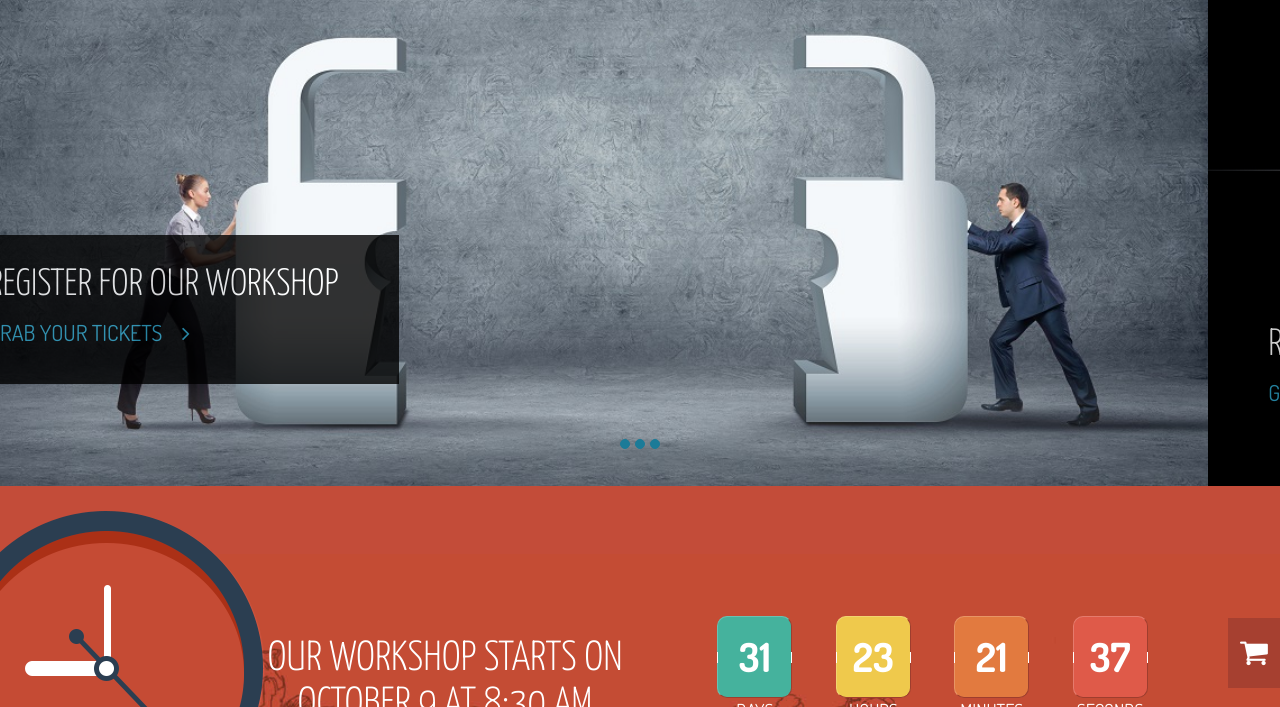
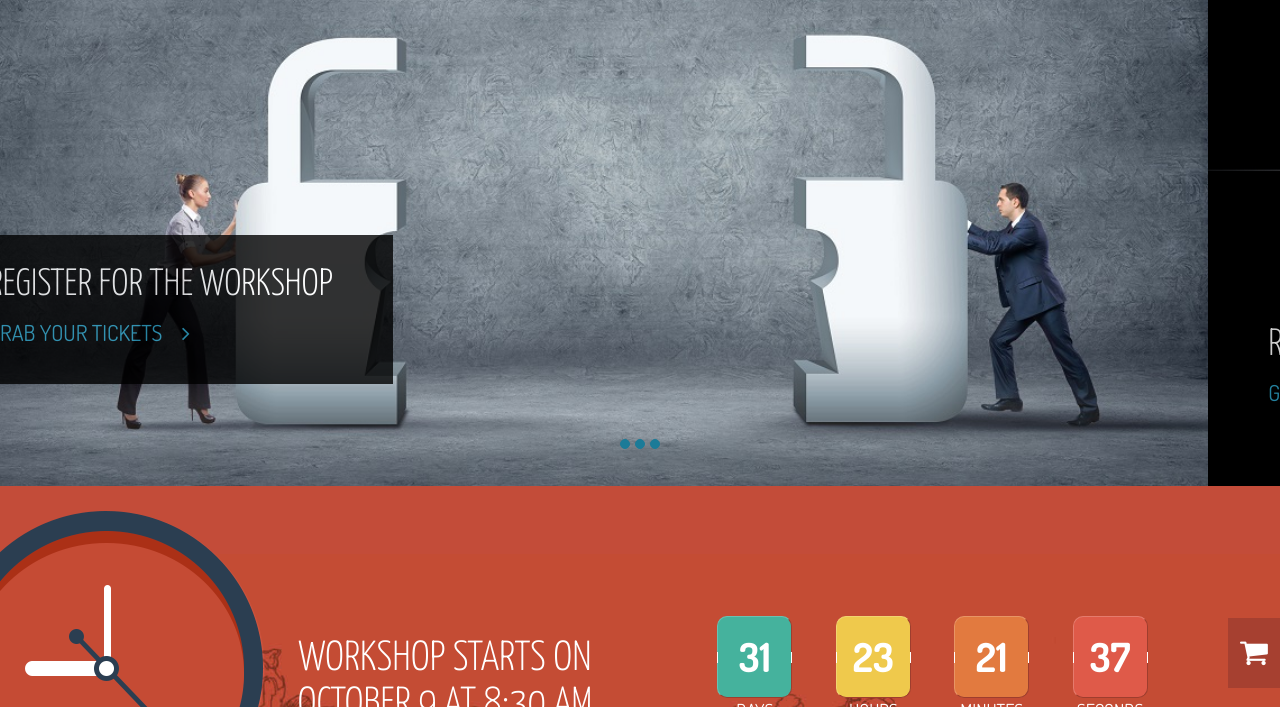
Before and after one commit to nirajkryadav/jnu, a plain HTML site: page index.html in a window 1280 px wide. Shown: the part 245-952 px from the top of the page. Drawn offline with Linux system fonts and the light colour scheme; some packages are replaced by stand-ins of ours.

Commit message:
some more changes

```diff
--- a/index.html
+++ b/index.html
@@ -186,21 +186,21 @@ function timeBetweenDates(toDate) {
 				<div class="item active">
 					<img class="img-responsive" src="images/slider/bg1.jpg" alt="slider">
 					<div class="carousel-caption">
-						<h2>register for our workshop </h2>
+						<h2>Register For The Workshop </h2>
 						<a href="http://www.flipfloplabs.in/ECCC/">GRAB YOUR TICKETS <i class="fa fa-angle-right"></i></a>
 					</div>
 				</div>
 				<div class="item">
 					<img class="img-responsive" src="images/slider/bg2.jpg" alt="slider">
 					<div class="carousel-caption">
-						<h2>register for our workshop </h2>
+						<h2>Register For The Workshop </h2>
 						<a href="http://www.flipfloplabs.in/ECCC/">GRAB YOUR TICKETS <i class="fa fa-angle-right"></i></a>
 					</div>
 				</div>
 				<div class="item">
 					<img class="img-responsive" src="images/slider/bg3.jpg" alt="slider">
 					<div class="carousel-caption">
-						<h2>register for our workshop </h2>
+						<h2>Register For The Workshop </h2>
 						<a href="http://www.flipfloplabs.in/ECCC/" >GRAB YOUR TICKETS <i class="fa fa-angle-right"></i></a>
 					</div>
 				</div>
@@ -216,7 +216,7 @@ function timeBetweenDates(toDate) {
 					<img class="img-responsive" src="images/watch.png" alt="">
 				</div>
 				<div class="col-md-4 col-md-offset-2 col-sm-5">
-					<h2>our workshop starts on<br>
+					<h2>Workshop starts on<br>
 						october 9 at 8:30 AM</h2>
 				</div>
 				<div id="countdown"></div>
```
